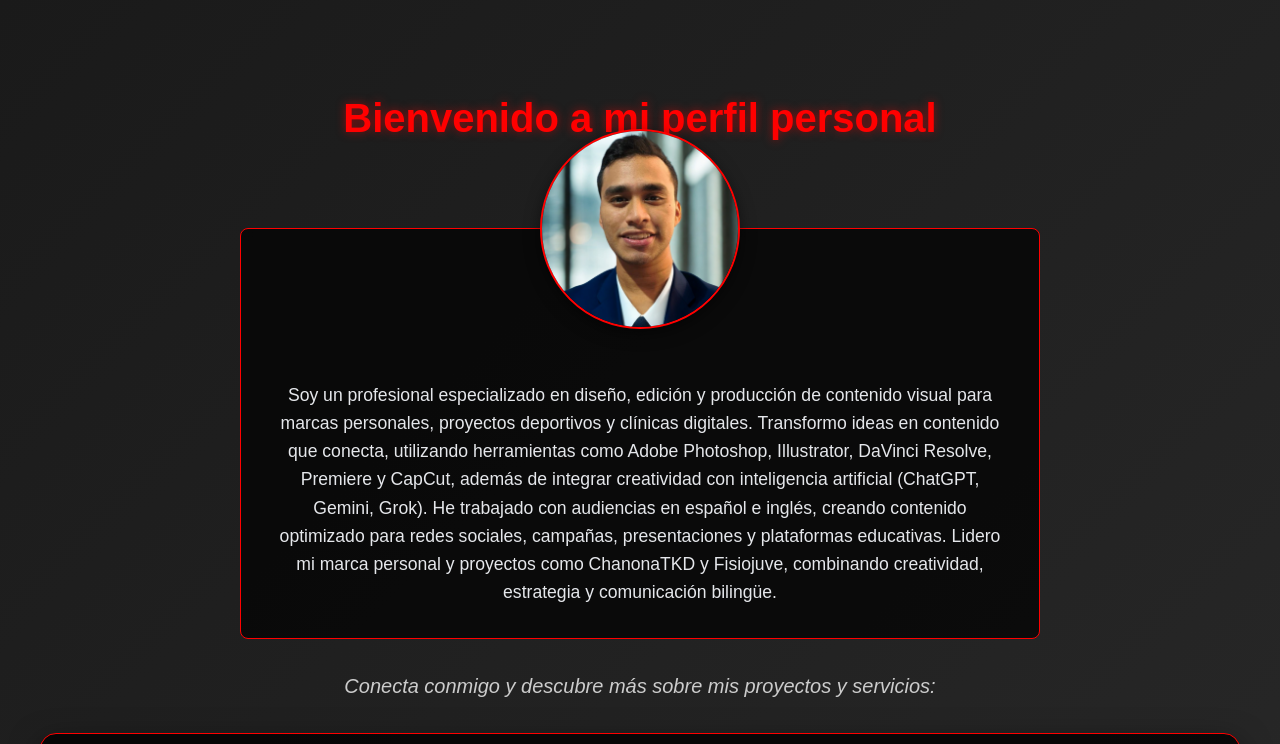
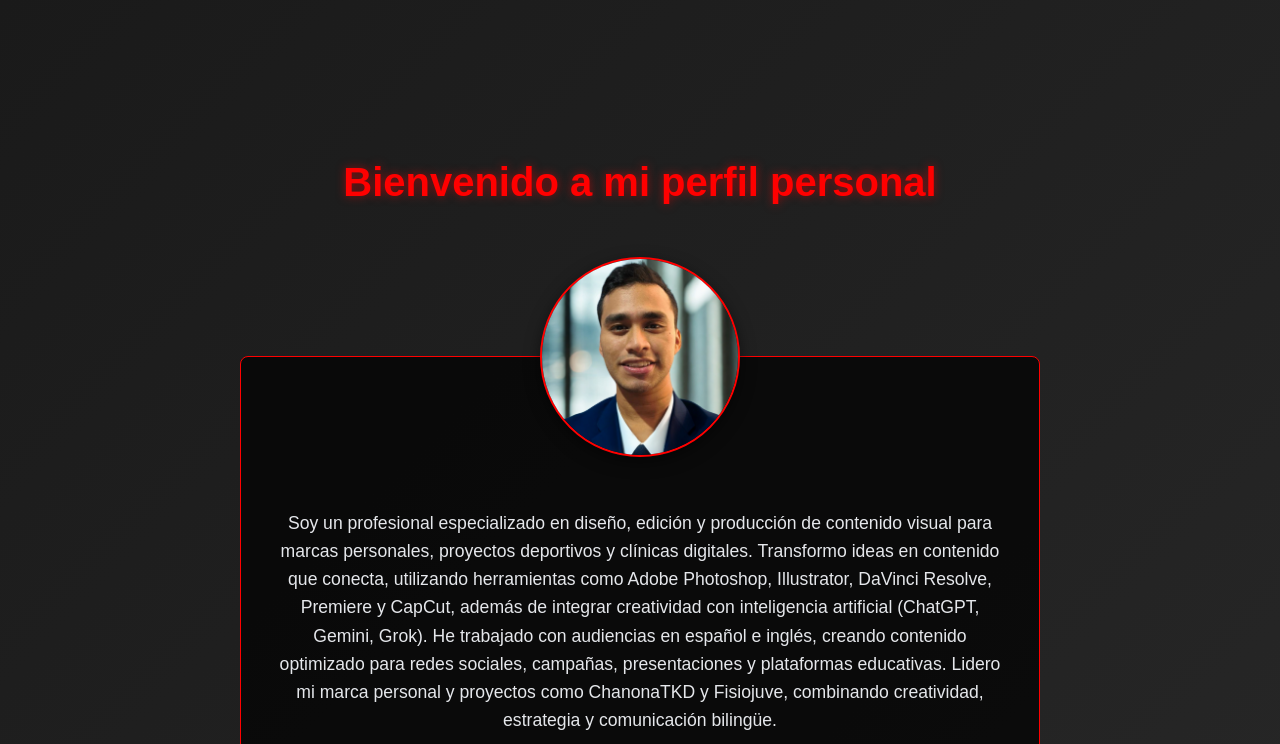
Before and after one commit to bryantkd52/MyPersonalProfile, a plain HTML site: page index.html in a window 1280 px wide. Shown: the top 744 px of the page. Drawn offline with nearby package versions, Linux system fonts and the light colour scheme.

Commit message:
index.html

```diff
--- a/index.html
+++ b/index.html
@@ -20,8 +20,8 @@
         }
         .header {
             text-align: center;
-            margin-bottom: 5rem;
-            margin-top: 4rem;
+            margin-bottom: 9rem;
+            margin-top: 8rem;
         }
         .header h1 {
             font-size: 2.5rem;
```
